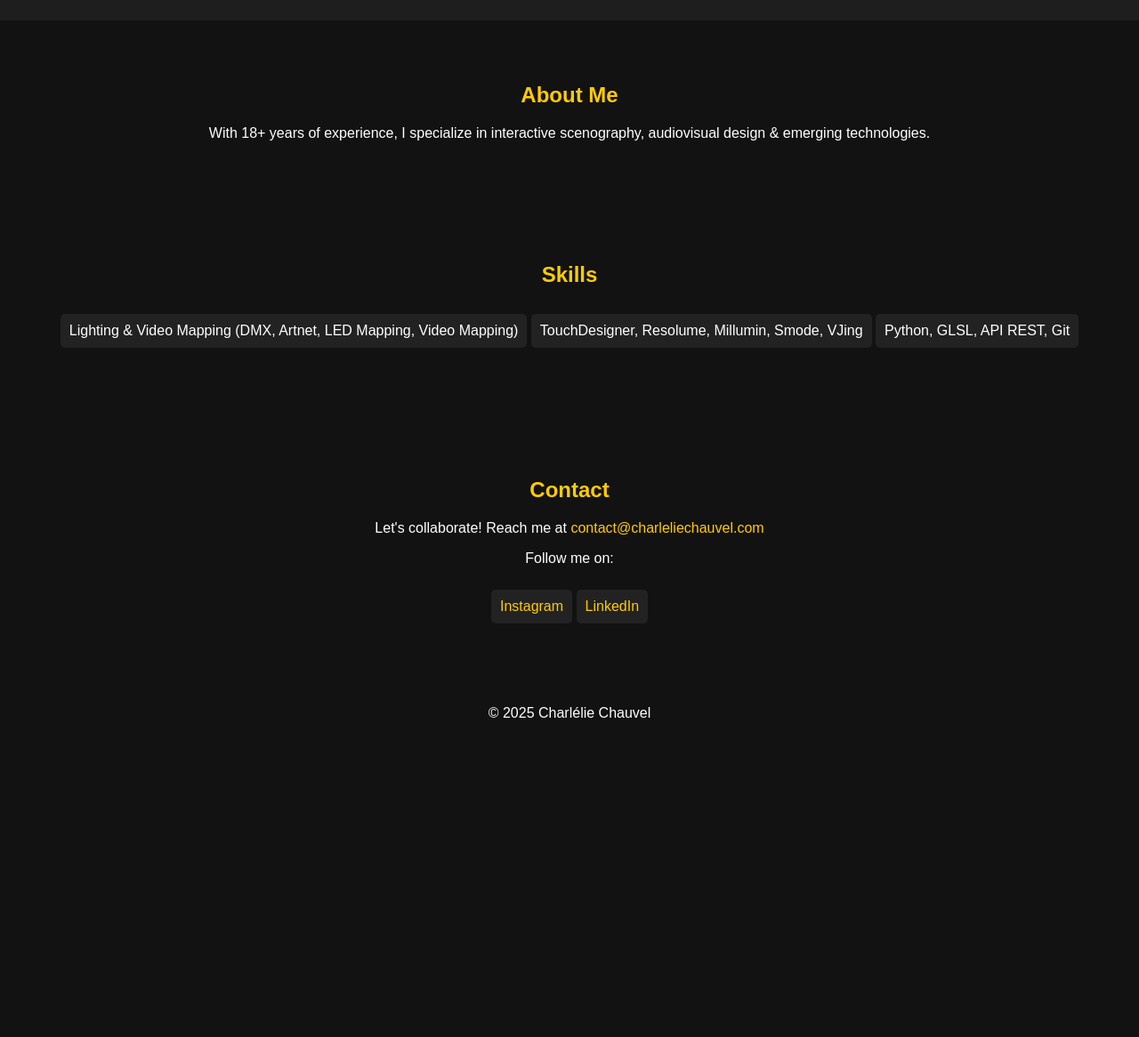
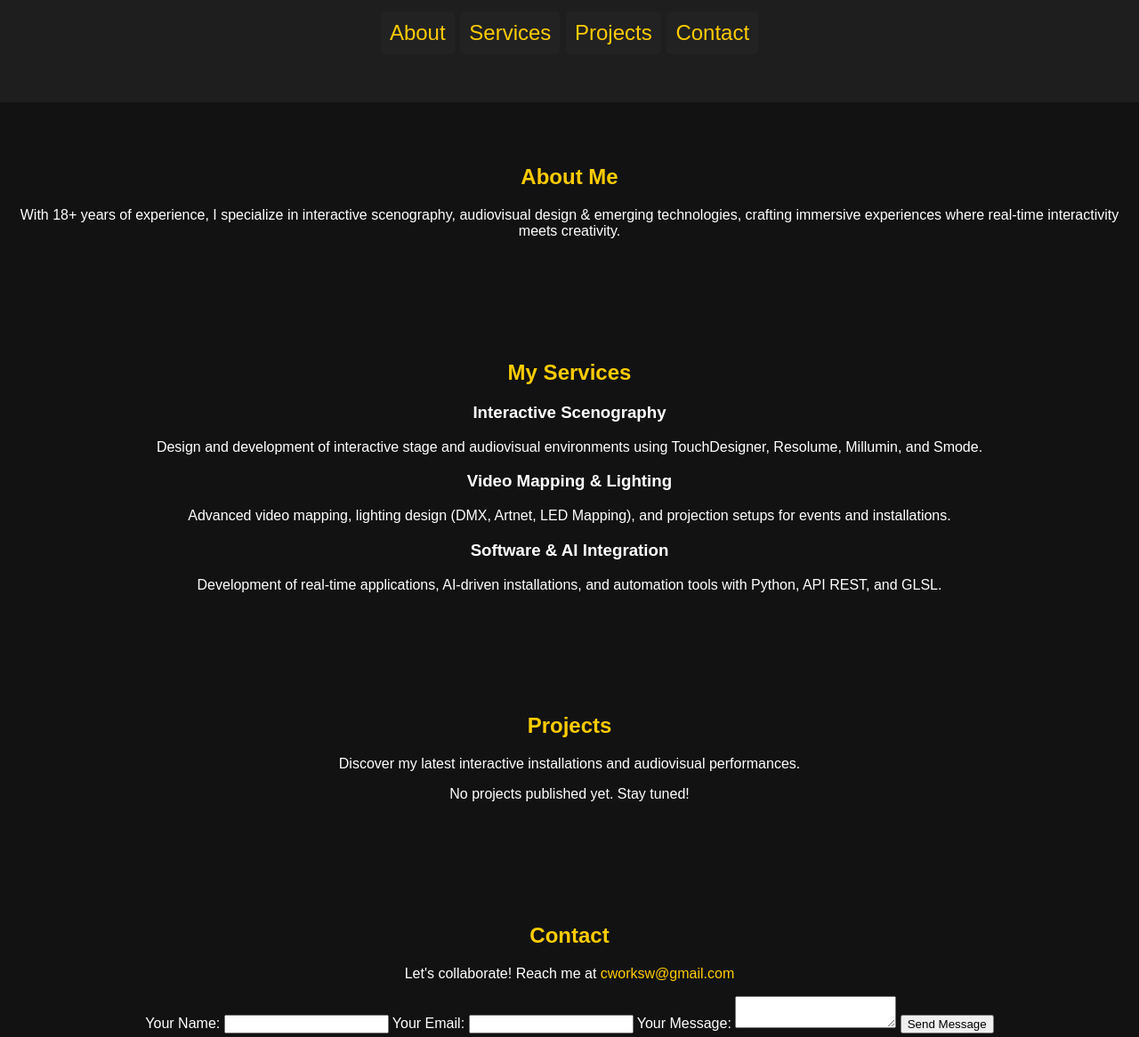
Before and after one commit to Rzbck/portfolio-site, a plain HTML site: page index.html in a window 1280 px wide. Shown: the part 188-1354 px from the top of the page at 89% size. Before the commit the page ends 1015 px from the top, so only its background shows below. Drawn offline with nearby package versions, Linux system fonts and the light colour scheme.

Commit message:
new index.html

```diff
--- a/index.html
+++ b/index.html
@@ -11,29 +11,64 @@
     <header>
         <h1>Charlélie Chauvel</h1>
         <p>Merging Art, Technology & Real-Time Interactivity</p>
+        <nav>
+            <ul>
+                <li><a href="#about">About</a></li>
+                <li><a href="#services">Services</a></li>
+                <li><a href="#projects">Projects</a></li>
+                <li><a href="#contact">Contact</a></li>
+            </ul>
+        </nav>
     </header>
 
     <section id="about">
         <h2>About Me</h2>
-        <p>With 18+ years of experience, I specialize in interactive scenography, audiovisual design & emerging technologies.</p>
+        <p>With 18+ years of experience, I specialize in interactive scenography, audiovisual design & emerging technologies, crafting immersive experiences where real-time interactivity meets creativity.</p>
     </section>
 
-    <section id="skills">
-        <h2>Skills</h2>
-        <ul>
-            <li>Lighting & Video Mapping (DMX, Artnet, LED Mapping, Video Mapping)</li>
-            <li>TouchDesigner, Resolume, Millumin, Smode, VJing</li>
-            <li>Python, GLSL, API REST, Git</li>
-        </ul>
+    <section id="services">
+        <h2>My Services</h2>
+        <div class="service">
+            <h3>Interactive Scenography</h3>
+            <p>Design and development of interactive stage and audiovisual environments using TouchDesigner, Resolume, Millumin, and Smode.</p>
+        </div>
+        <div class="service">
+            <h3>Video Mapping & Lighting</h3>
+            <p>Advanced video mapping, lighting design (DMX, Artnet, LED Mapping), and projection setups for events and installations.</p>
+        </div>
+        <div class="service">
+            <h3>Software & AI Integration</h3>
+            <p>Development of real-time applications, AI-driven installations, and automation tools with Python, API REST, and GLSL.</p>
+        </div>
+    </section>
+
+    <section id="projects">
+        <h2>Projects</h2>
+        <p>Discover my latest interactive installations and audiovisual performances.</p>
+        <div id="project-list">
+            <p>No projects published yet. Stay tuned!</p>
+        </div>
     </section>
 
     <section id="contact">
         <h2>Contact</h2>
-        <p>Let's collaborate! Reach me at <a href="mailto:contact@charleliechauvel.com">contact@charleliechauvel.com</a></p>
+        <p>Let's collaborate! Reach me at <a href="mailto:cworksw@gmail.com">cworksw@gmail.com</a></p>
+        <form action="https://formspree.io/f/mwkjdylg" method="POST">
+            <label for="name">Your Name:</label>
+            <input type="text" id="name" name="name" required>
+
+            <label for="email">Your Email:</label>
+            <input type="email" id="email" name="email" required>
+
+            <label for="message">Your Message:</label>
+            <textarea id="message" name="message" required></textarea>
+
+            <button type="submit">Send Message</button>
+        </form>
         <p>Follow me on:</p>
         <ul>
-            <li><a href="https://www.instagram.com/YOUR_INSTAGRAM" target="_blank">Instagram</a></li>
-            <li><a href="https://www.linkedin.com/in/YOUR_LINKEDIN" target="_blank">LinkedIn</a></li>
+            <li><a href="https://www.instagram.com/data_c0re_/" target="_blank">Instagram</a></li>
+            <li><a href="https://www.linkedin.com/in/charlelie-chauvel-08a89038/" target="_blank">LinkedIn</a></li>
         </ul>
     </section>
 
```
